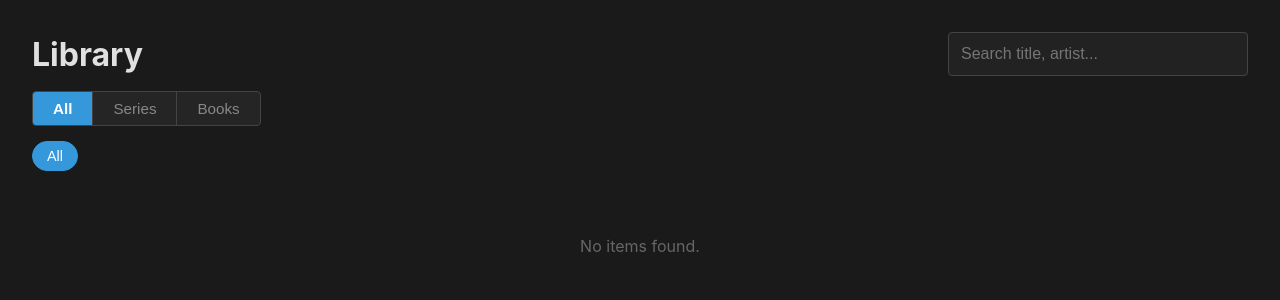
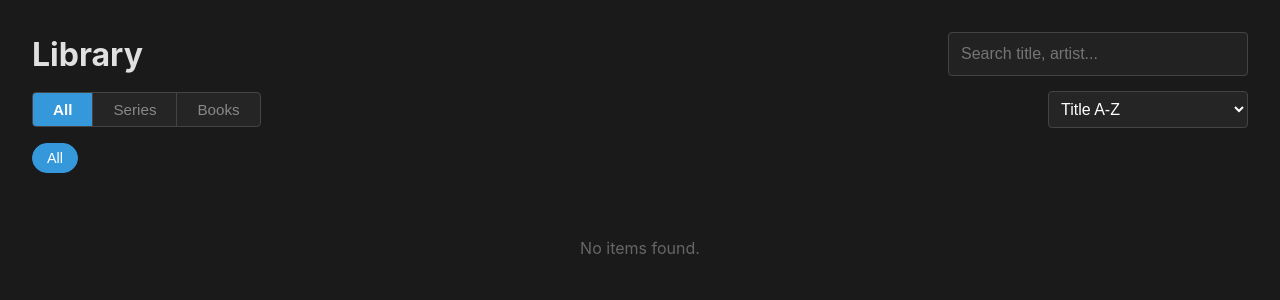
Before and after one commit to Nixis198/Manga-Server, a FastAPI app: page / in a window 1280 px wide. Shown: the part 50-350 px from the top of the page. Run offline with FastAPI, Linux system fonts and the light colour scheme; data that the repository does not hold is empty.

Commit message:
Added A-Z sorting

```diff
--- a/app/main.py
+++ b/app/main.py
@@ -220,7 +220,13 @@ def read_root(request: Request):
     return templates.TemplateResponse("library.html", {"request": request})
 
 @app.get("/api/library")
-def get_library(search: str = "", category: str = "all", filter_type: str = "all", db: Session = Depends(get_db)):
+def get_library(
+    search: str = "",
+    category: str = "all",
+    filter_type: str = "all",
+    sort: str = "title_asc",  # Added sort parameter
+    db: Session = Depends(get_db)
+):
     items = []
     search = search.lower()
 
@@ -284,7 +290,16 @@ def get_library(search: str = "", category: str = "all", filter_type: str = "all
                 "description": s.description or "", "created_at": s.id
             })
 
-    items.sort(key=lambda x: x['title'].lower())
+    # SORTING LOGIC
+    if sort == "title_desc":
+        items.sort(key=lambda x: x['title'].lower(), reverse=True)
+    elif sort == "artist_asc":
+        items.sort(key=lambda x: (x['artist'] or "").lower())
+    elif sort == "artist_desc":
+        items.sort(key=lambda x: (x['artist'] or "").lower(), reverse=True)
+    else: # title_asc (default)
+        items.sort(key=lambda x: x['title'].lower())
+
     return {"items": items, "total": len(items)}
 
 @app.get("/series/{series_id}", response_class=HTMLResponse)
@@ -382,11 +397,13 @@ def update_gallery_metadata(gallery_id: int, request: schemas.ImportRequest, db:
     gallery = db.query(database.Gallery).filter(database.Gallery.id == gallery_id).first()
     if not gallery: raise HTTPException(404, "Gallery not found")
 
+    # 1. Update basic fields
     gallery.title = request.title # type: ignore
     gallery.artist = request.artist # type: ignore
     gallery.description = request.description # type: ignore
     if request.direction: gallery.reading_direction = request.direction # type: ignore
 
+    # 2. Handle Series Link
     if request.series:
         s = db.query(database.Series).filter(database.Series.name == request.series).first()
         if not s:
@@ -397,6 +414,7 @@ def update_gallery_metadata(gallery_id: int, request: schemas.ImportRequest, db:
     else:
         gallery.series_id = None # type: ignore
 
+    # 3. Handle Category
     if request.category:
         c = db.query(database.Category).filter(database.Category.name == request.category).first()
         if not c:
@@ -407,6 +425,7 @@ def update_gallery_metadata(gallery_id: int, request: schemas.ImportRequest, db:
     else:
         gallery.category_id = None # type: ignore
 
+    # 4. Handle Tags
     gallery.tags.clear()
     for t_name in request.tags:
         t_name = t_name.strip()
@@ -417,6 +436,7 @@ def update_gallery_metadata(gallery_id: int, request: schemas.ImportRequest, db:
             db.add(t)
         gallery.tags.append(t)
 
+    # 5. MOVE FILE ON DISK
     new_artist = gallery.artist
     new_series = request.series if request.series else None
     move_gallery_file(gallery, new_artist, new_series)
@@ -428,6 +448,9 @@ def update_gallery_metadata(gallery_id: int, request: schemas.ImportRequest, db:
 def update_series_metadata(series_id: int, payload: dict, db: Session = Depends(get_db)):
     s = db.query(database.Series).filter(database.Series.id == series_id).first()
     if not s: raise HTTPException(404, "Series not found")
+
+    # Track changes for file moving
+    old_name = s.name
 
     if "name" in payload: s.name = payload["name"]
     if "thumbnail_url" in payload: s.thumbnail_url = payload["thumbnail_url"]
@@ -453,7 +476,6 @@ def update_series_metadata(series_id: int, payload: dict, db: Session = Depends(
             if g and g.series_id == s.id: g.sort_order = idx + 1 # type: ignore
 
     # BATCH MOVE FILES (If Series Name changed)
-    # Note: We rely on the galleries' own artist for the path, so we don't change that here.
     if "name" in payload:
         new_series_name = s.name
         for g in s.galleries:
--- a/app/templates/library.html
+++ b/app/templates/library.html
@@ -11,12 +11,21 @@
                oninput="debounceSearch()">
     </div>
 
-    <div style="margin-bottom: 15px;">
+    <div style="margin-bottom: 15px; display: flex; align-items: center; flex-wrap: wrap; gap: 10px;">
+
         <div class="toggle-group">
             <button class="toggle-btn active" onclick="setFilterType('all', this)">All</button>
             <button class="toggle-btn" onclick="setFilterType('series', this)">Series</button>
             <button class="toggle-btn" onclick="setFilterType('books', this)">Books</button>
         </div>
+
+        <select id="sort-select" onchange="loadLibrary()"
+                style="width: 200px; margin-left: auto; padding: 8px; background: #252525; color: white; border: 1px solid #444; border-radius: 4px; cursor: pointer;">
+            <option value="title_asc">Title A-Z</option>
+            <option value="title_desc">Title Z-A</option>
+            <option value="artist_asc">Artist A-Z</option>
+            <option value="artist_desc">Artist Z-A</option>
+        </select>
     </div>
 
     <div id="category-list" style="margin-bottom: 25px; display: flex; flex-wrap: wrap; gap: 8px;">
@@ -296,12 +305,12 @@
 
     async function loadLibrary() {
         const search = document.getElementById('search-input').value;
+        const sort = document.getElementById('sort-select').value; // Added Sort
         const grid = document.getElementById('library-grid');
         grid.style.opacity = '0.5';
 
         try {
-            // No page, no limit, no sort. Just data.
-            const url = `/api/library?search=${encodeURIComponent(search)}&category=${currentCategory}&filter_type=${currentFilterType}`;
+            const url = `/api/library?search=${encodeURIComponent(search)}&category=${currentCategory}&filter_type=${currentFilterType}&sort=${sort}`;
             const res = await fetch(url);
 
             if (!res.ok) throw new Error("API Error");
```
